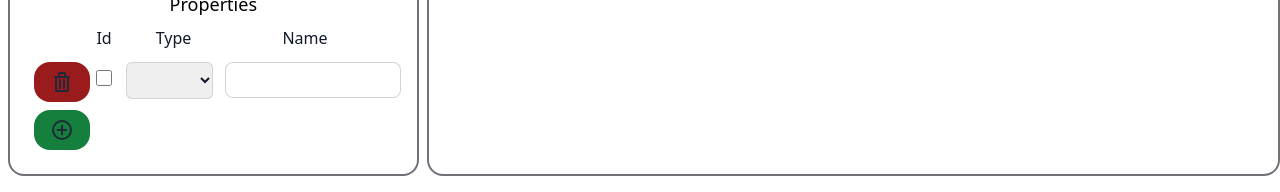
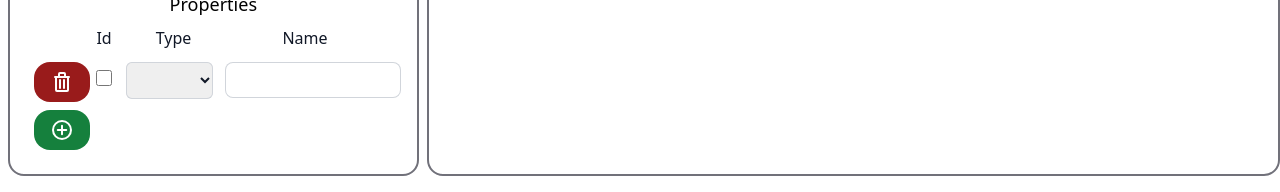
Before and after one commit to lunalobos/r2dbc-tools, a Vue app: page / in a window 1280 px wide. Shown: the part 356-548 px from the top of the page. Built offline with nearby package versions, Linux system fonts and the light colour scheme.

Commit message:
Update Params.vue

```diff
--- a/src/components/Params.vue
+++ b/src/components/Params.vue
@@ -21,7 +21,7 @@
             <div class="w-1/6">
                 <button type="button" class="bg-red-800 hover:bg-red-900 text-white
                 font-bold py-2 px-4 rounded-2xl delay-300 transition-all align-middle " @click="deteleProperty(inputProperty.internalId)">
-                    <svg class="w-6 h-6 text-gray-800 dark:text-white" aria-hidden="true"
+                    <svg class="w-6 h-6 text-white" aria-hidden="true"
                         xmlns="http://www.w3.org/2000/svg" width="24" height="24" fill="none" viewBox="0 0 24 24">
                         <path stroke="currentColor" stroke-linecap="round" stroke-linejoin="round" stroke-width="2"
                             d="M5 7h14m-9 3v8m4-8v8M10 3h4a1 1 0 0 1 1 1v3H9V4a1 1 0 0 1 1-1ZM6 7h12v13a1 1 0 0 1-1 1H7a1 1 0 0 1-1-1V7Z" />
@@ -53,7 +53,7 @@
                 <button type="button" class="bg-green-700 hover:bg-green-800 text-white
                 font-bold py-2 px-4 rounded-2xl delay-300 transition-all"
                     @click="inputProperties.push({ name: '', id: false, type: '' })">
-                    <svg class="w-6 h-6 text-gray-800 dark:text-white" aria-hidden="true"
+                    <svg class="w-6 h-6 text-white" aria-hidden="true"
                         xmlns="http://www.w3.org/2000/svg" width="24" height="24" fill="none" viewBox="0 0 24 24">
                         <path stroke="currentColor" stroke-linecap="round" stroke-linejoin="round" stroke-width="2"
                             d="M12 7.757v8.486M7.757 12h8.486M21 12a9 9 0 1 1-18 0 9 9 0 0 1 18 0Z" />
```
